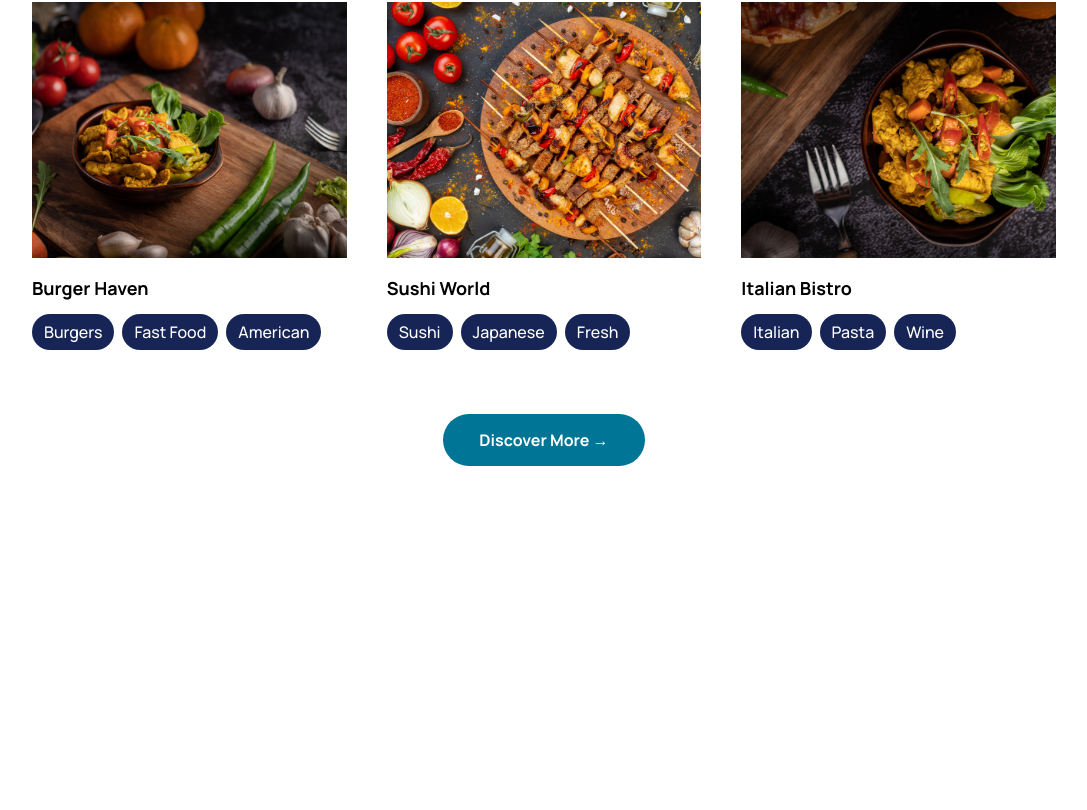
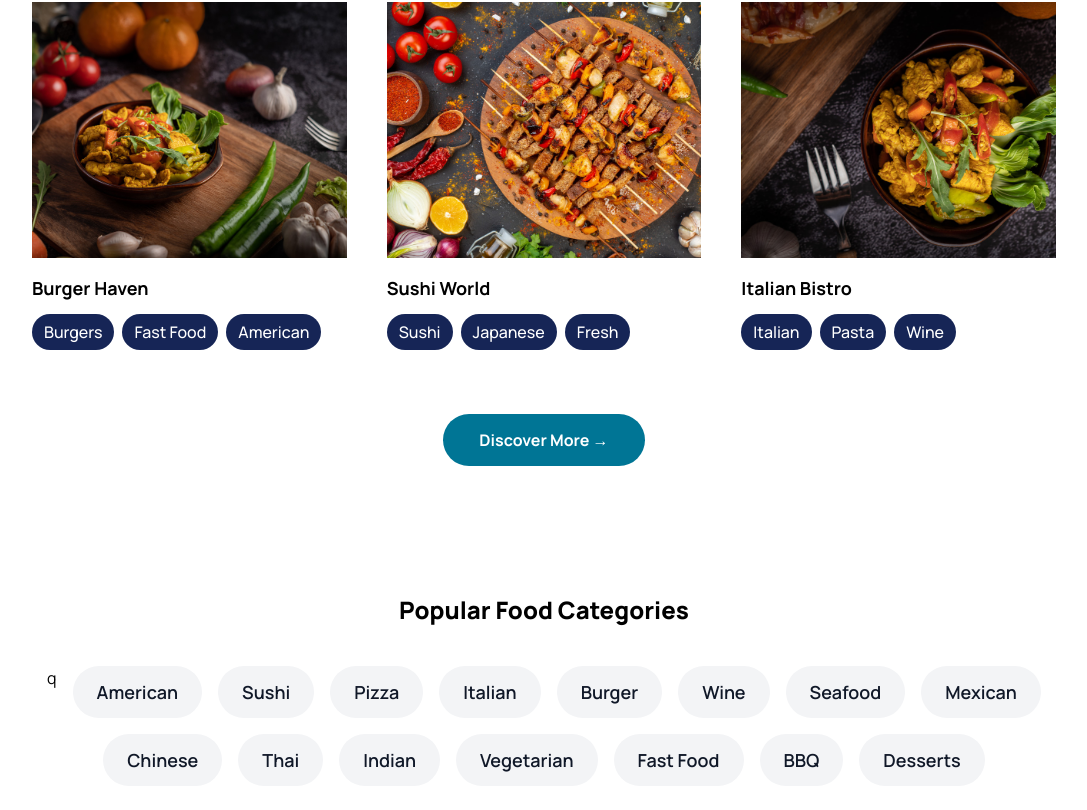
Before and after one commit to mehedikhan3281/food-delivery-landing, a Next.js app: page / in a window 1280 px wide. Shown: the part 1338-2148 px from the top of the page, without its empty margins (96-1183 px from the left). Before the commit the page ends 1868 px from the top, so only its background shows below. Built offline with nearby package versions, Linux system fonts and the light colour scheme.

Commit message:
added category

```diff
--- /dev/null
+++ b/src/components/UI/Home/Category/Category.tsx
@@ -0,0 +1,41 @@
+import React from 'react';
+
+const categories = [
+    { name: "American" },
+    { name: "Sushi" },
+    { name: "Pizza" },
+    { name: "Italian" },
+    { name: "Burger" },
+    { name: "Wine" },
+    { name: "Seafood" },
+    { name: "Mexican" },
+    { name: "Chinese" },
+    { name: "Thai" },
+    { name: "Indian" },
+    { name: "Vegetarian" },
+    { name: "Fast Food" },
+    { name: "BBQ" },
+    { name: "Desserts" },
+];
+
+const Category = () => {
+
+
+
+    return (
+        <div className='py-16'>
+            <h1 className='text-xl sm:text-2xl text-center font-extrabold'>Popular Food Categories</h1>
+            <div className='w-[80%] mx-auto mt-10'>
+                <div className='flex flex-wrap gap-4 justify-center'>
+q                    {categories.map((category, index) => (
+                        <span key={index} className='px-6 py-3 rounded-full cursor-pointer hover:bg-emerald-600 hover:text-white transition-all duration-300 bg-gray-100 dark:bg-gray-800 dark:text-white text-gray-900 font-semibold text-lg'>
+                            {category.name}
+                        </span>
+                    ))}
+                </div>
+            </div>
+        </div>
+    );
+};
+
+export default Category;
--- a/src/components/UI/Home/Home.tsx
+++ b/src/components/UI/Home/Home.tsx
@@ -1,3 +1,4 @@
+import Category from "./Category/Category";
 import Hero from "./Hero/Hero";
 import Restaurant from "./Restaurant/Restaurant";
 
@@ -7,6 +8,7 @@ const Home = () => {
         <div className="overflow-hidden ">
             <Hero/>
             <Restaurant/>
+            <Category/>
         </div>
     );
 };
```
